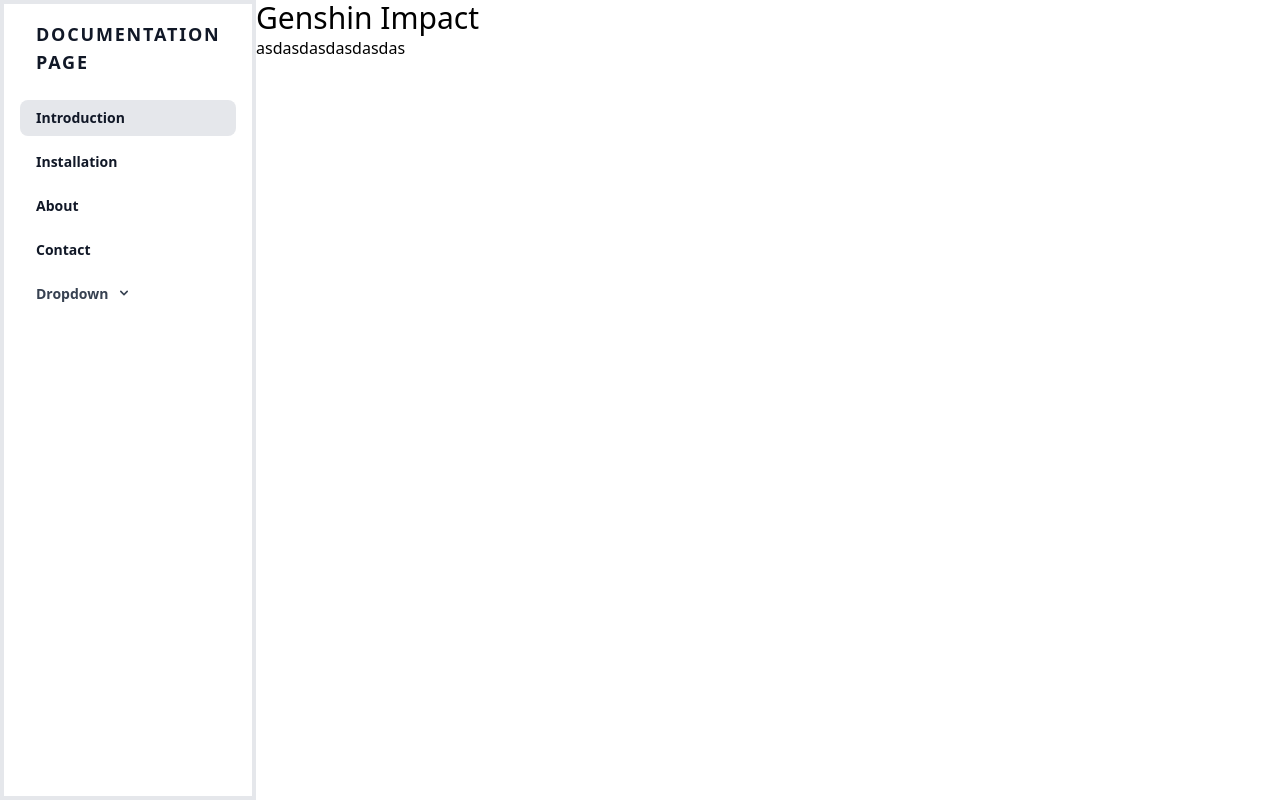
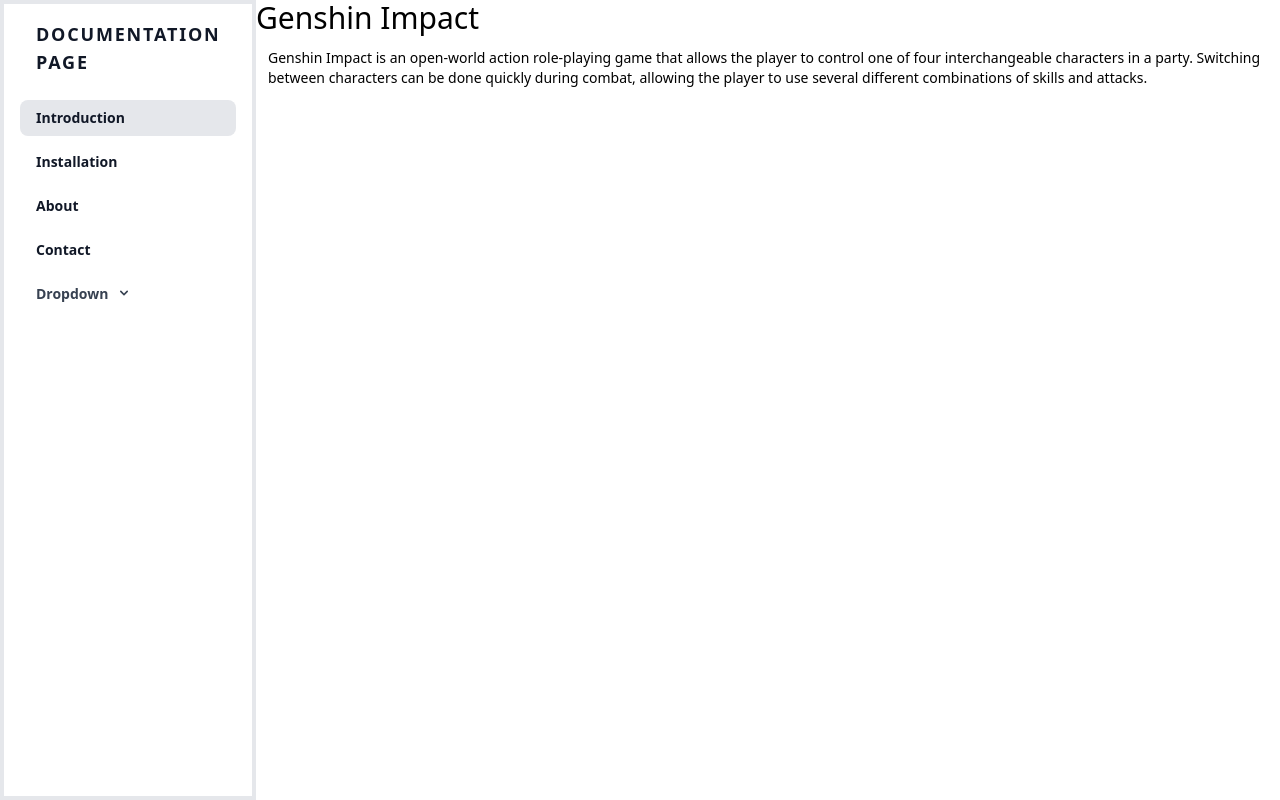
Before and after one commit to Riuseigi/FCC-Documentation-Page, a website: page layout/index.html in a window 1280 px wide. Drawn offline with nearby package versions, Linux system fonts and the light colour scheme.

Commit message:
added fcc test cdn

```diff
--- a/layout/index.html
+++ b/layout/index.html
@@ -60,6 +60,7 @@
           </button>
         </div>
         <nav
+          id="navbar"
           :class="{'block': open, 'hidden': !open}"
           class="flex-grow md:block px-4 pb-4 md:pb-0 md:overflow-y-auto"
         >
@@ -139,10 +140,19 @@
           </div>
         </nav>
       </div>
-      <main>
+      <main id="main-doc">
         <header class="text-3xl">Genshin Impact</header>
-        <section class="bg-black-100"><p>asdasdasdasdasdas</p></section>
+        <section class="bg-black-100">
+          <p class="text-sm p-3">
+            Genshin Impact is an open-world action role-playing game that allows
+            the player to control one of four interchangeable characters in a
+            party. Switching between characters can be done quickly during
+            combat, allowing the player to use several different combinations of
+            skills and attacks.
+          </p>
+        </section>
       </main>
     </div>
+    <script src="https://cdn.freecodecamp.org/testable-projects-fcc/v1/bundle.js"></script>
   </body>
 </html>
```
Also changed, not shown: layout/css/style.css.
